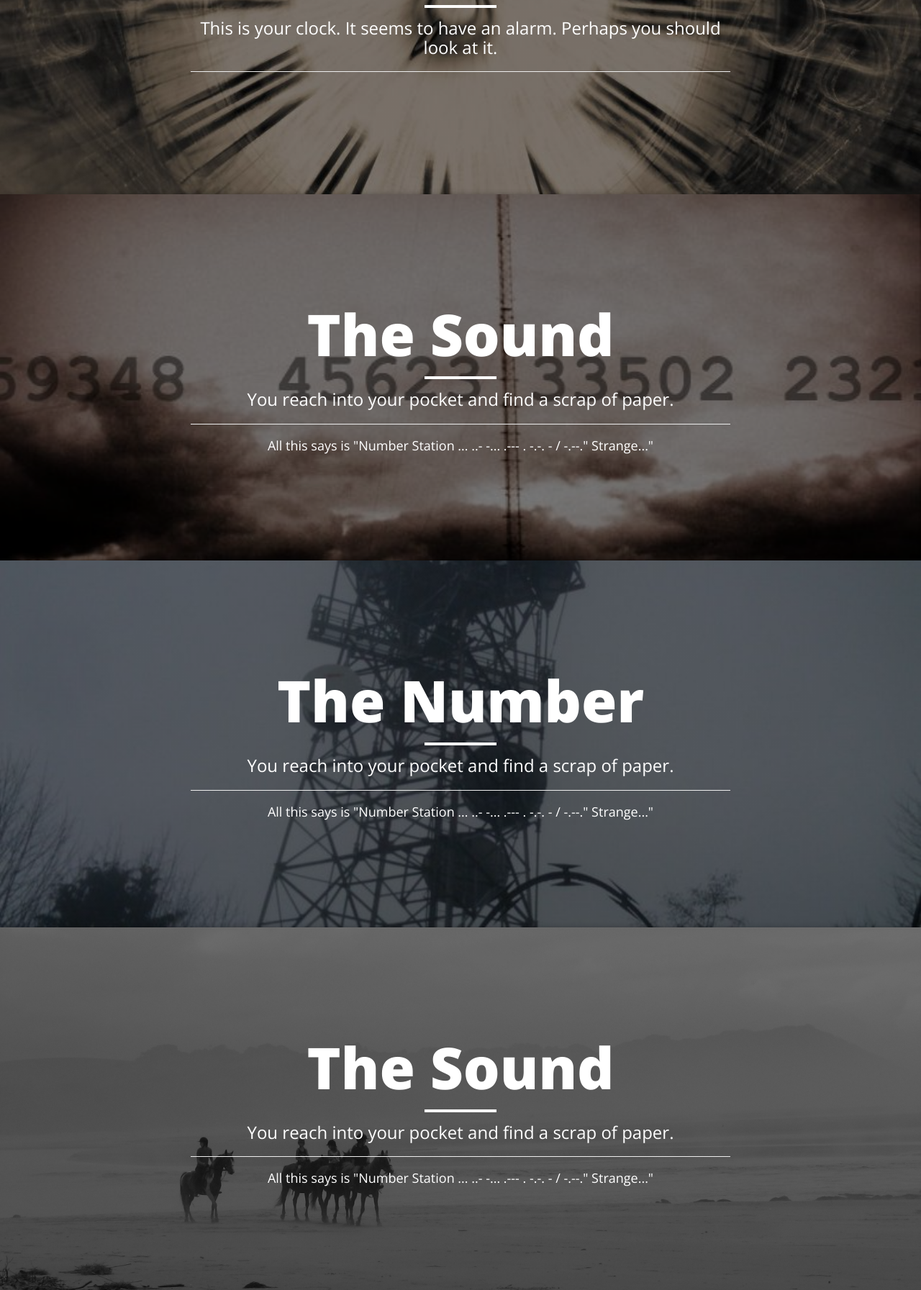
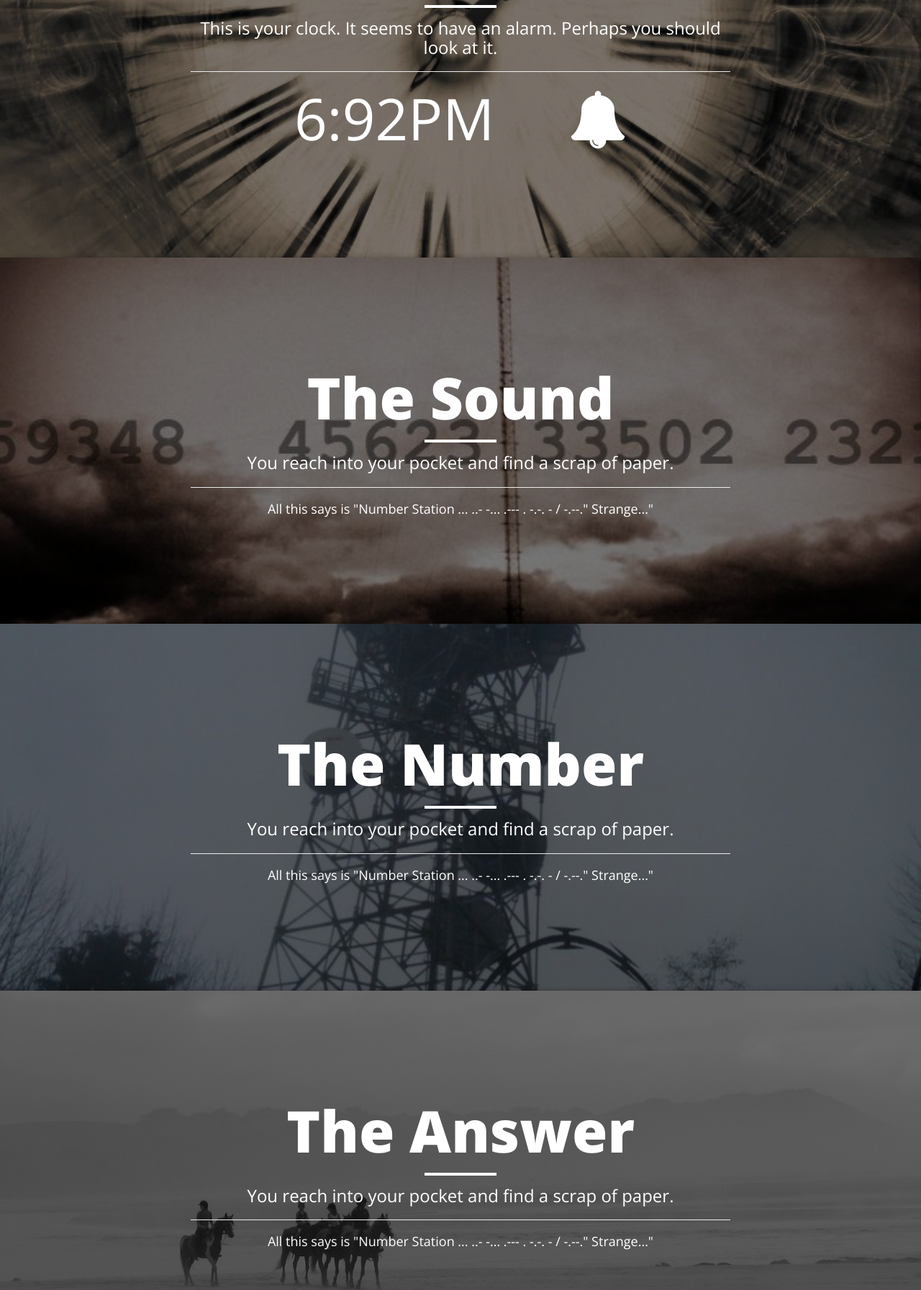
Before and after one commit to KAPastor/TheBox, a website: page views/signal.html in a window 1280 px wide. Shown: the part 940-2733 px from the top of the page at 72% size. Drawn offline with nearby package versions, Linux system fonts and the light colour scheme; no server answers.

```diff
--- a/public/js/signal.js
+++ b/public/js/signal.js
@@ -39,11 +39,10 @@
 
 $.ajax('/current_settings', {
       success: function(data) {
-        updateClock();
+        // updateClock();
         if (data.is_clock_on==1){
           setInterval('updateClock()', 1000);
         }
-         console.log(data)
       },
       error: function() {
       }
--- a/views/signal.html
+++ b/views/signal.html
@@ -9,7 +9,7 @@
     <meta name="description" content="">
     <meta name="author" content="">
 
-    <title>KAPastor - Analytics | Development | Web</title>
+    <title>Signal - A puzzle</title>
     <script src="https://ajax.googleapis.com/ajax/libs/jquery/1.11.2/jquery.min.js"></script>
     <link rel="stylesheet" href="https://maxcdn.bootstrapcdn.com/bootstrap/3.3.1/css/bootstrap.min.css">
     <link rel="stylesheet" href="https://maxcdn.bootstrapcdn.com/bootstrap/3.3.1/css/bootstrap-theme.min.css">
@@ -101,7 +101,7 @@
                         <hr class="small">
                         <span class="subheading">This is your clock.  It seems to have an alarm.  Perhaps you should look at it.</span>
                         <hr>
-                          <div id="clock"></div>
+                          <div id="clock">6:92PM &nbsp;&nbsp;&nbsp; <i class="fa fa-bell" style="cursor:pointer" onClick="OpenAlarm();" data-toggle="modal" data-target="#myModal" aria-hidden="true"></i></div>
                     </div>
                 </div>
             </div>
@@ -145,7 +145,7 @@
             <div class="row">
                 <div class="col-lg-8 col-lg-offset-2 col-md-10 col-md-offset-1">
                     <div class="site-heading">
-                      <h1>The Sound</h1>
+                      <h1>The Answer</h1>
                         <hr class="small">
                         <span class="subheading">You reach into your pocket and find a scrap of paper.</span>
                         <hr>
```
Also changed, not shown: 1 other file.
